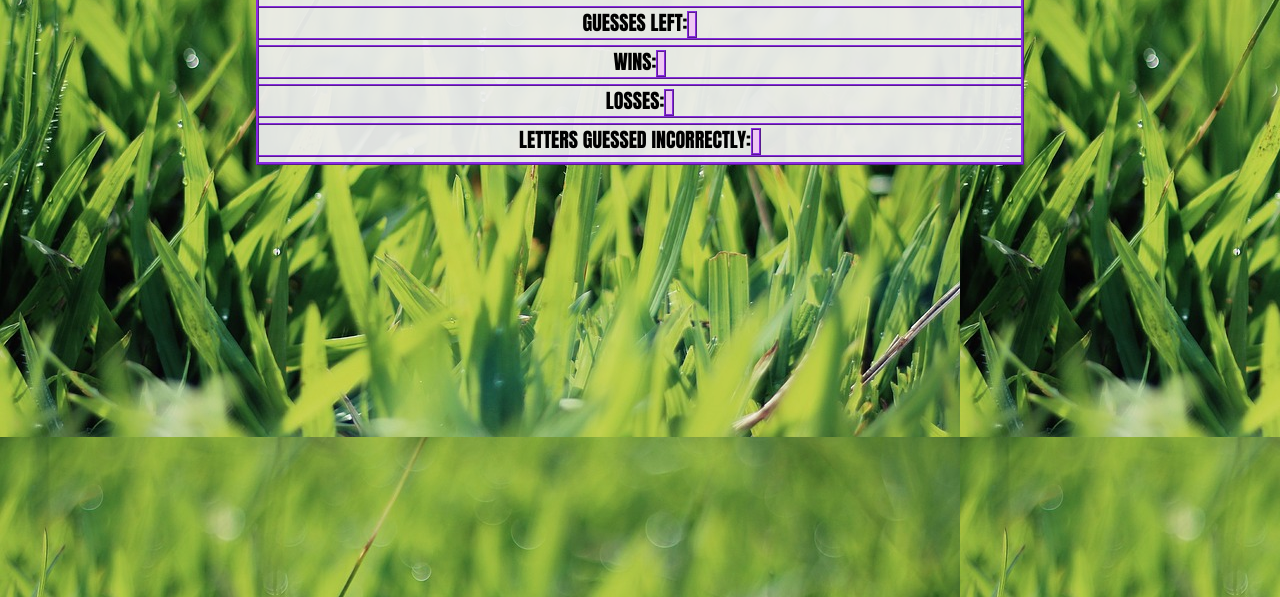
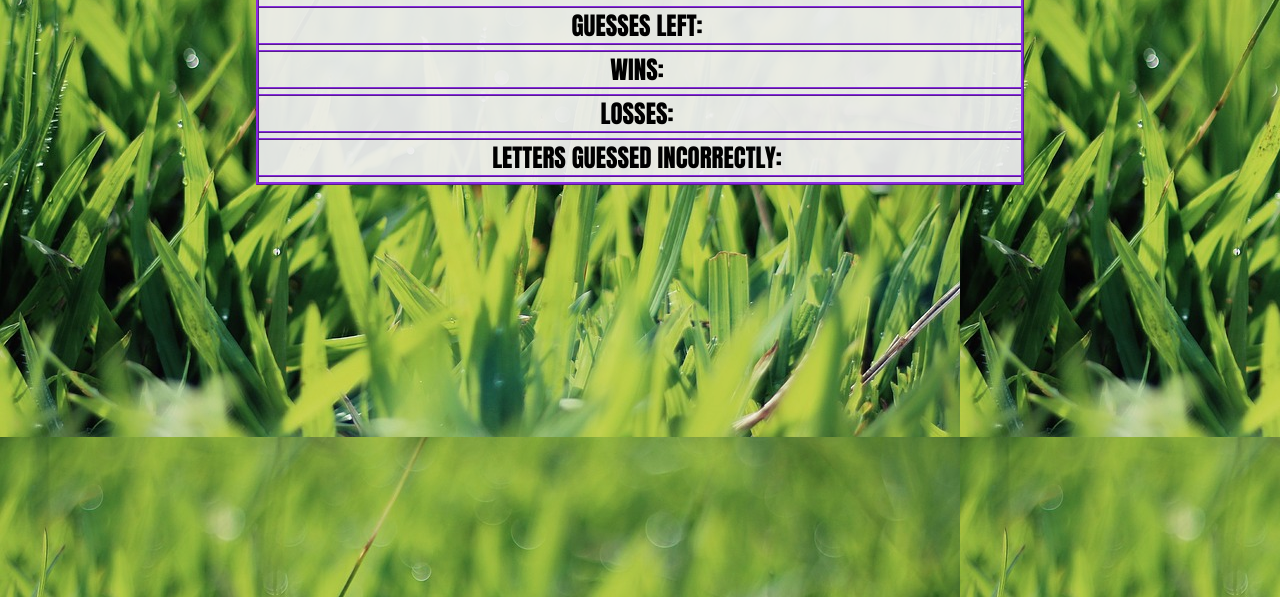
Before and after one commit to momack55/Word-Guess-Game, a plain HTML site: page index.html in a window 1280 px wide. Shown: the part 203-800 px from the top of the page. Drawn offline with Linux system fonts and the light colour scheme.

Commit message:
updated css, project complete

```diff
--- a/assets/css/style.css
+++ b/assets/css/style.css
@@ -25,9 +25,7 @@ h2 {
 
 h3 {
     font-family: Impact, Haettenschweiler, 'Arial Narrow Bold', sans-serif;
-    font-size: 20px;
-
-
+    font-size: 25px;
 
 }
 
@@ -40,16 +38,13 @@ h3 {
     border-style: ridge;
     margin-bottom: 5px;
     font-family: 'Press Start 2P', cursive;
-    font-size: 12px;
+    font-size: 25px;
 }
 
 span {
-    border: solid blueviolet 2px;
-    border-style: ridge;
     padding-left: 3px;
     padding-right:3px;
-    background-color: rgb(238, 200, 243);
-    font-size: 15px;
+    font-size: 25px;
 }
 
 .container {
--- a/assets/javascript/game.js
+++ b/assets/javascript/game.js
@@ -28,7 +28,7 @@ function Game() {
     console.log(blanks)
     console.log(correct)
 }
-//to start game over
+//function to start game over
 function reset() {
     remainingGuesses = 9;
     wrongGuess = [];
```
Also changed, not shown: 1 other file.
